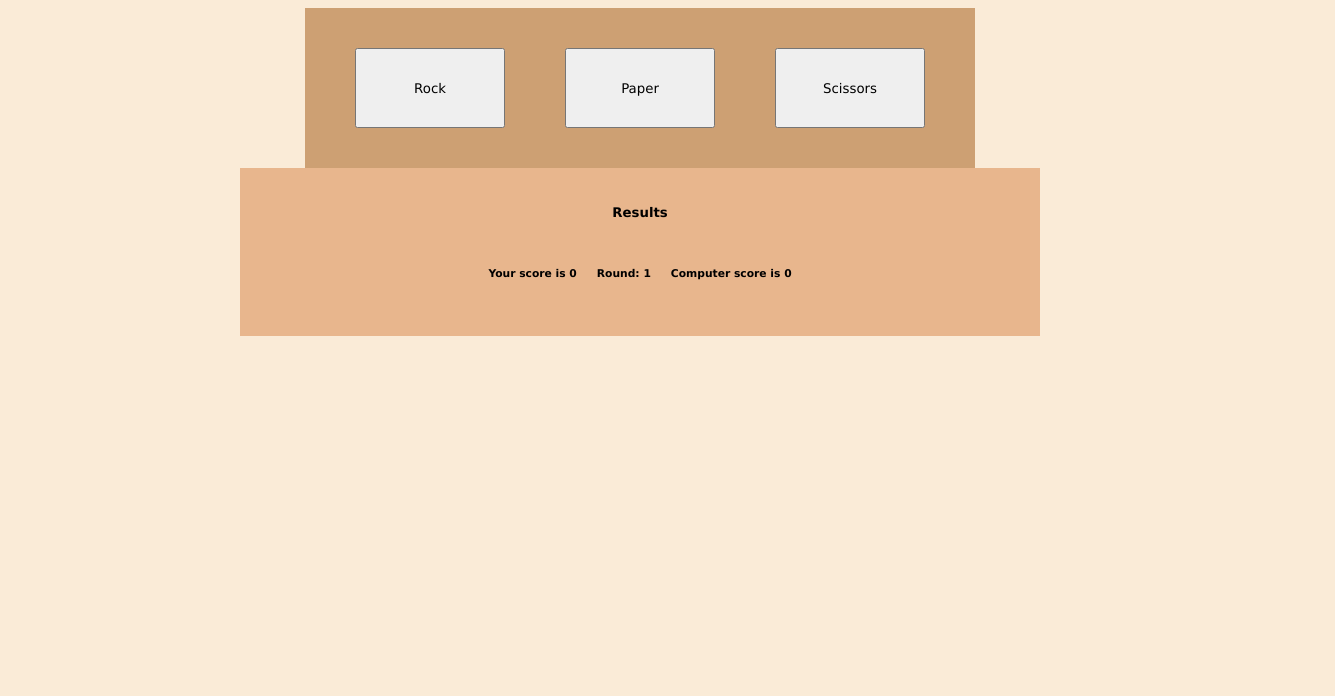
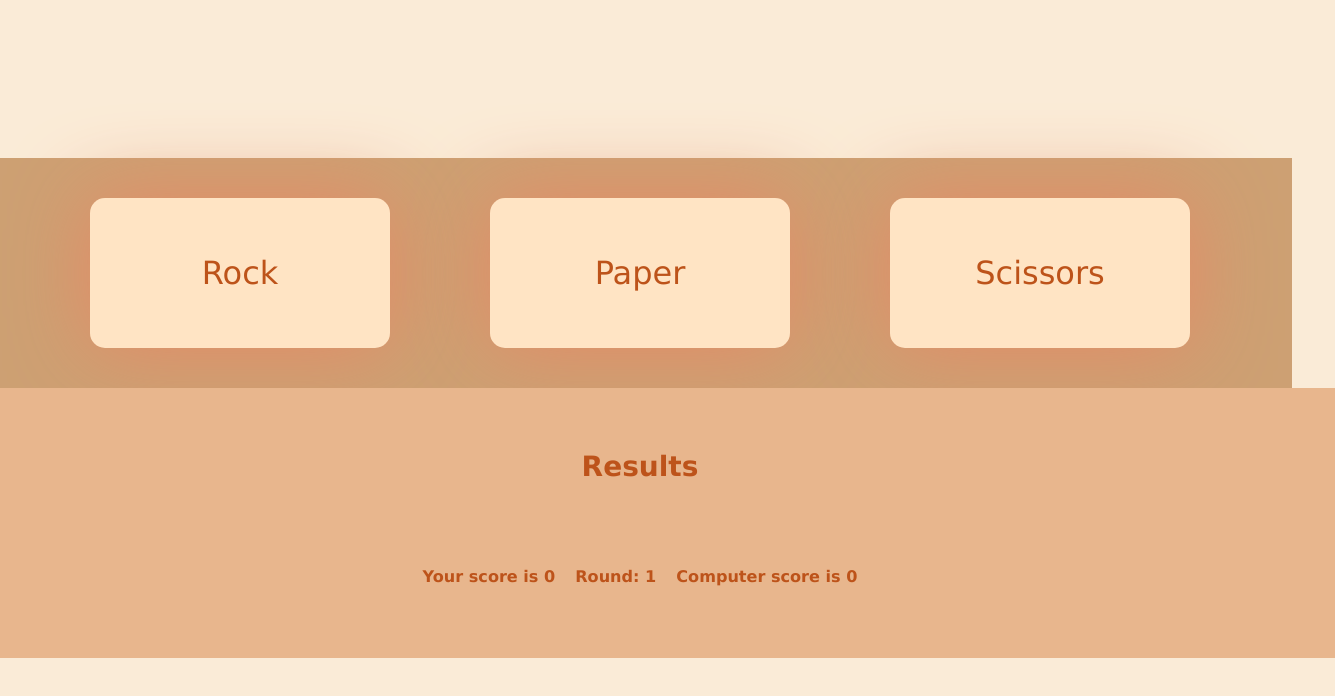
Before and after one commit to SofiaLover4/rock_paper_scissors, a plain HTML site: page index.html in a window 1280 px wide. Both pictures are taken after a click on the button "Start Game". Shown: the whole page, 1335 px wide, since content can reach past the window. Drawn offline with Linux system fonts and the light colour scheme.

Commit message:
Add style to buttons and font

```diff
--- a/style.css
+++ b/style.css
@@ -10,31 +10,64 @@ body {
    display: flex;
    background-color: rgb(205, 160, 115);
    padding: 40px 20px;
-   max-height: 80px;
+   max-height: 180px;
    justify-content: center;
    align-content: center;
+   width: 100%;
+   max-width: 1500px;
+   margin-top: 150px;
+   gap: 40px;
+}
+
+.start_btn{
+   background-color:rgb(239, 223, 206);
+   box-shadow: 0px 0px 160px rgb(229, 138, 102);
+   border-style: dashed;
+   border-color: brown;
+   margin-top: 200px;
+   font-size: 20px;
+}
+
+.winner,
+.result {
+   font-size: 20px;
+   color: rgb(189, 83, 26);
 }
 
 button {
    font-family: Verdana, sans-serif;
+   border-radius: 15px;
+   border-style: none;
+   color: rgb(189, 83, 26);
+   box-shadow: 0px 0px 80px rgb(229, 138, 102);
 }
 
 .cards button {
-   height: 80px;
-   width: 150px;
+   height: 150px;
+   width: 300px;
    margin: 0px 30px;
+   background-color: bisque;
+   font-size: 32px;
 }
 
 .results {
    background-color: rgb(232, 182, 141);
    text-align: center;
    padding: 15px 0;
-   width: 800px;
+   margin: 0;
+   width: 110%;
+}
+
+h5 {
+   font-size: 28px;
+   color: rgb(189, 83, 26);
 }
 .scores {
    display: flex;
    justify-content: center;
    gap: 20px;
+   font-size: 24px;
+   color: rgb(189, 83, 26);
 }
 
 .start_btn {
@@ -44,12 +77,14 @@ button {
 
 .endContent {
    display: flex;
-   gap: 20px
+   gap: 50px
 }
 
 .endContent button {
    height: 100px;
    width: 200px;
+   margin-top: 40px;
+   background-color: bisque;
 }
 
 .game {
```
